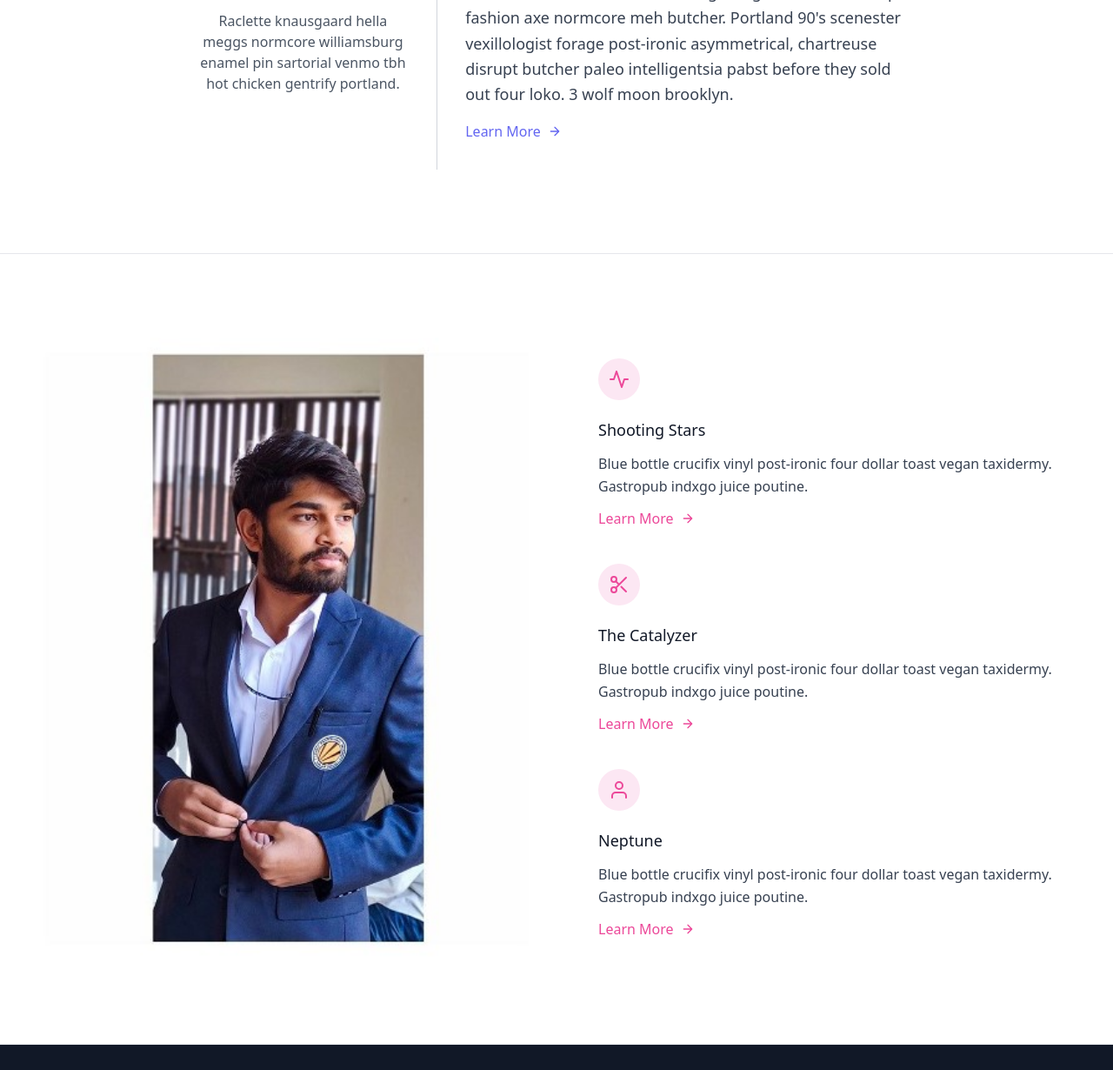
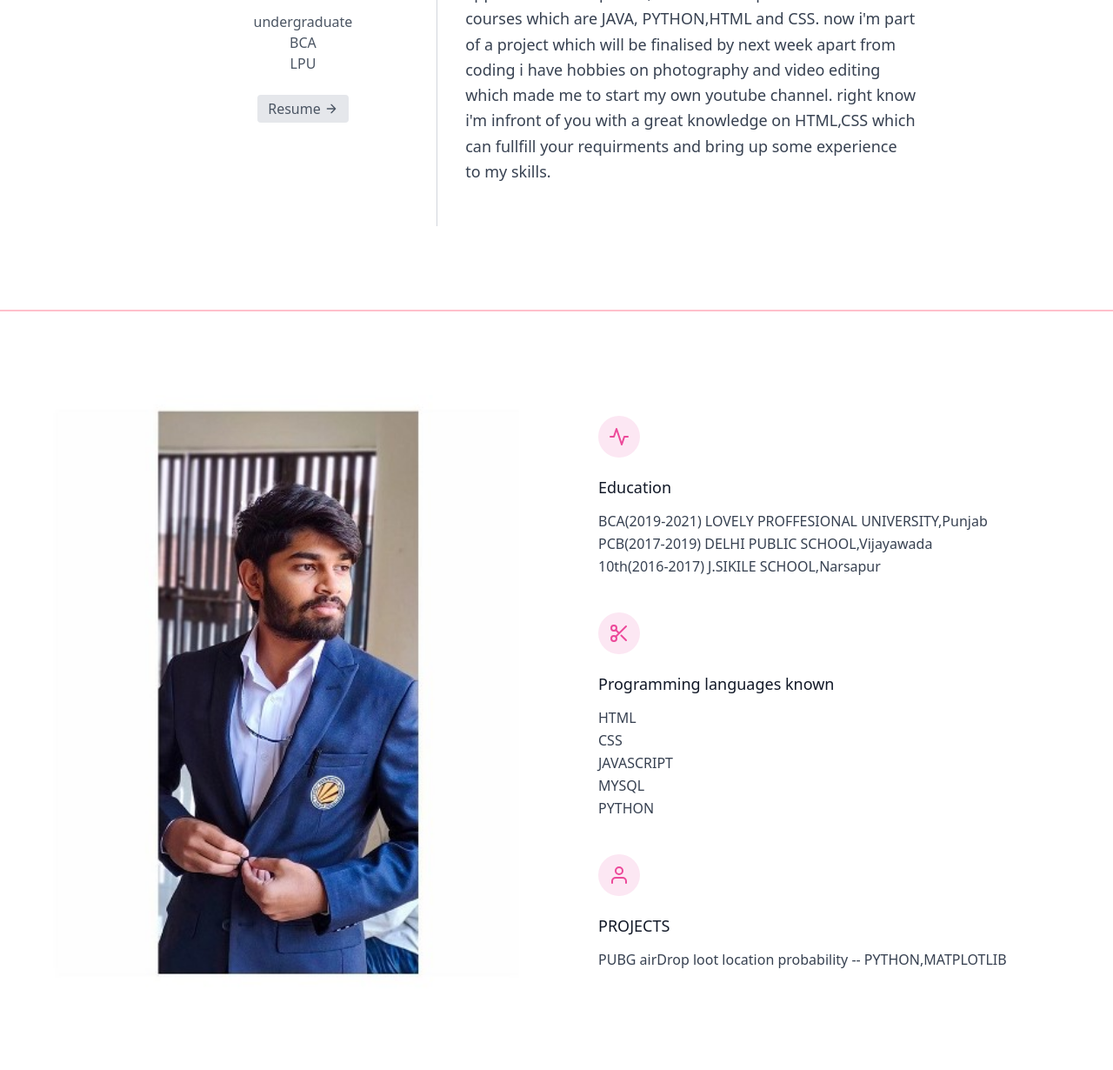
Before and after one commit to denny-Madhav/onlinePortfolio, a plain HTML site: page index.html in a window 1280 px wide. Shown: the part 645-1875 px from the top of the page at 87% size. Drawn offline with nearby package versions, Linux system fonts and the light colour scheme.

Commit message:
content is done

```diff
--- a/index.html
+++ b/index.html
@@ -24,14 +24,9 @@
       <a  href="#COTme"class="mr-5 hover:text-gray-900">Contact me</a>
       <!-- <a class="mr-5 hover:text-gray-900">Fourth Link</a> -->
     </nav>
-    <button class="inline-flex items-center bg-gray-200 border-0 py-1 px-3 focus:outline-none hover:bg-gray-300 rounded text-base mt-4 md:mt-0">Button
-      <svg fill="none" stroke="currentColor" stroke-linecap="round" stroke-linejoin="round" stroke-width="2" class="w-4 h-4 ml-1" viewBox="0 0 24 24">
-        <path d="M5 12h14M12 5l7 7-7 7"></path>
-      </svg>
-    </button>
   </div>
 </header>
-<hr style="color:black">
+<hr style="height:2px;border-width:0;color:pink;background-color:pink">
     </div>
     <div class="div" id="HOME1">
         <section class="text-gray-700 body-font">
@@ -49,25 +44,26 @@
                       </svg>
                     </div>
                     <div class="flex flex-col items-center text-center justify-center">
-                      <h2 class="font-medium title-font mt-4 text-gray-900 text-lg">Phoebe Caulfield</h2>
+                      <h2 class="font-medium title-font mt-4 text-gray-900 text-lg">Denny madhav</h2>
                       <div class="w-12 h-1 bg-indigo-500 rounded mt-2 mb-4"></div>
-                      <p class="text-base text-gray-600">Raclette knausgaard hella meggs normcore williamsburg enamel pin sartorial venmo tbh hot chicken gentrify portland.</p>
+                      <p class="text-base text-gray-600">undergraduate<br> BCA <br>LPU<br><br><button class="inline-flex items-center bg-gray-200 border-0 py-1 px-3 focus:outline-none hover:bg-gray-300 rounded text-base mt-4 md:mt-0">Resume
+                        <svg fill="none" stroke="currentColor" stroke-linecap="round" stroke-linejoin="round" stroke-width="2" class="w-4 h-4 ml-1" viewBox="0 0 24 24">
+                          <path d="M5 12h14M12 5l7 7-7 7"></path>
+                        </svg>
+                      </button></p>
                     </div>
                   </div>
                   <div class="sm:w-2/3 sm:pl-8 sm:py-8 sm:border-l border-gray-300 sm:border-t-0 border-t mt-4 pt-4 sm:mt-0 text-center sm:text-left">
-                    <p class="leading-relaxed text-lg mb-4">Meggings portland fingerstache lyft, post-ironic fixie man bun banh mi umami everyday carry hexagon locavore direct trade art party. Locavore small batch listicle gastropub farm-to-table lumbersexual salvia messenger bag. Coloring book flannel truffaut craft beer drinking vinegar sartorial, disrupt fashion axe normcore meh butcher. Portland 90's scenester vexillologist forage post-ironic asymmetrical, chartreuse disrupt butcher paleo intelligentsia pabst before they sold out four loko. 3 wolf moon brooklyn.</p>
-                    <a class="text-indigo-500 inline-flex items-center">Learn More
-                      <svg fill="none" stroke="currentColor" stroke-linecap="round" stroke-linejoin="round" stroke-width="2" class="w-4 h-4 ml-2" viewBox="0 0 24 24">
-                        <path d="M5 12h14M12 5l7 7-7 7"></path>
-                      </svg>
-                    </a>
+                    <p class="leading-relaxed text-lg mb-4">  i'm denny madhav,i'am currently pursuing BCA degree even tho in 12th i had biology as core subject my FATHER still supported me to get into
+                      IT sector, i choose this field because i  have  previous knowledge on coding and passion for application  development, so i have completed                     some online courses  which are JAVA, PYTHON,HTML and CSS. now i'm part of a project which will be finalised by next week apart from
+                   coding i have hobbies on photography and video editing which made me to start my own youtube channel. right know i'm infront of you with a                       great knowledge on HTML,CSS which can fullfill your requirments and bring up some experience to my skills.</p>
                   </div>
                 </div>
               </div>
             </div>
           </section>
     </div>
-    <hr style="color:black">
+    <hr style="height:2px;border-width:0;color:pink;background-color:pink">
     <div class="hompg" id="ABTme">
         <section class="text-gray-700 body-font">
             <div class="container px-5 py-24 mx-auto flex flex-wrap">
@@ -82,13 +78,8 @@
                     </svg>
                   </div>
                   <div class="flex-grow">
-                    <h2 class="text-gray-900 text-lg title-font font-medium mb-3">Shooting Stars</h2>
-                    <p class="leading-relaxed text-base">Blue bottle crucifix vinyl post-ironic four dollar toast vegan taxidermy. Gastropub indxgo juice poutine.</p>
-                    <a class="mt-3 text-pink-500 inline-flex items-center">Learn More
-                      <svg fill="none" stroke="currentColor" stroke-linecap="round" stroke-linejoin="round" stroke-width="2" class="w-4 h-4 ml-2" viewBox="0 0 24 24">
-                        <path d="M5 12h14M12 5l7 7-7 7"></path>
-                      </svg>
-                    </a>
+                    <h2 class="text-gray-900 text-lg title-font font-medium mb-3">Education</h2>
+                    <p class="leading-relaxed text-base">BCA(2019-2021)  LOVELY PROFFESIONAL UNIVERSITY,Punjab <br> PCB(2017-2019) DELHI PUBLIC SCHOOL,Vijayawada <br>10th(2016-2017) J.SIKILE SCHOOL,Narsapur </p>
                   </div>
                 </div>
                 <div class="flex flex-col mb-10 lg:items-start items-center">
@@ -100,13 +91,9 @@
                     </svg>
                   </div>
                   <div class="flex-grow">
-                    <h2 class="text-gray-900 text-lg title-font font-medium mb-3">The Catalyzer</h2>
-                    <p class="leading-relaxed text-base">Blue bottle crucifix vinyl post-ironic four dollar toast vegan taxidermy. Gastropub indxgo juice poutine.</p>
-                    <a class="mt-3 text-pink-500 inline-flex items-center">Learn More
-                      <svg fill="none" stroke="currentColor" stroke-linecap="round" stroke-linejoin="round" stroke-width="2" class="w-4 h-4 ml-2" viewBox="0 0 24 24">
-                        <path d="M5 12h14M12 5l7 7-7 7"></path>
-                      </svg>
-                    </a>
+                    <h2 class="text-gray-900 text-lg title-font font-medium mb-3">Programming languages known</h2>
+                    <p class="leading-relaxed text-base"> HTML <br> CSS <br>  JAVASCRIPT <br> MYSQL <br> PYTHON</p>
+
                   </div>
                 </div>
                 <div class="flex flex-col mb-10 lg:items-start items-center">
@@ -117,20 +104,15 @@
                     </svg>
                   </div>
                   <div class="flex-grow">
-                    <h2 class="text-gray-900 text-lg title-font font-medium mb-3">Neptune</h2>
-                    <p class="leading-relaxed text-base">Blue bottle crucifix vinyl post-ironic four dollar toast vegan taxidermy. Gastropub indxgo juice poutine.</p>
-                    <a class="mt-3 text-pink-500 inline-flex items-center">Learn More
-                      <svg fill="none" stroke="currentColor" stroke-linecap="round" stroke-linejoin="round" stroke-width="2" class="w-4 h-4 ml-2" viewBox="0 0 24 24">
-                        <path d="M5 12h14M12 5l7 7-7 7"></path>
-                      </svg>
-                    </a>
+                    <h2 class="text-gray-900 text-lg title-font font-medium mb-3">PROJECTS</h2>
+                    <p class="leading-relaxed text-base">PUBG airDrop loot location probability -- PYTHON,MATPLOTLIB</p>
                   </div>
                 </div>
               </div>
             </div>
           </section>
     </div>
-    <hr style="color:black">
+    <hr style="height:2px;border-width:0;color:pink;background-color:pink">
     <div class="div" id="COTme">
         <footer class="text-gray-500 bg-gray-900 body-font">
             <div class="container px-5 py-8 mx-auto flex items-center sm:flex-row flex-col">
@@ -150,7 +132,7 @@
                   </svg>
                 </a> -->
 
-                 <a class="ml-3 text-gray-600">
+                 <a class="ml-3 text-gray-600" href="https://twitter.com/DennyDe20476716">
                   <svg fill="currentColor" stroke-linecap="round" stroke-linejoin="round" stroke-width="2" class="w-5 h-5" viewBox="0 0 24 24">
                     <path d="M23 3a10.9 10.9 0 01-3.14 1.53 4.48 4.48 0 00-7.86 3v1A10.66 10.66 0 013 4s-4 9 5 13a11.64 11.64 0 01-7 2c9 5 20 0 20-11.5a4.5 4.5 0 00-.08-.83A7.72 7.72 0 0023 3z"></path>
                   </svg>
```
